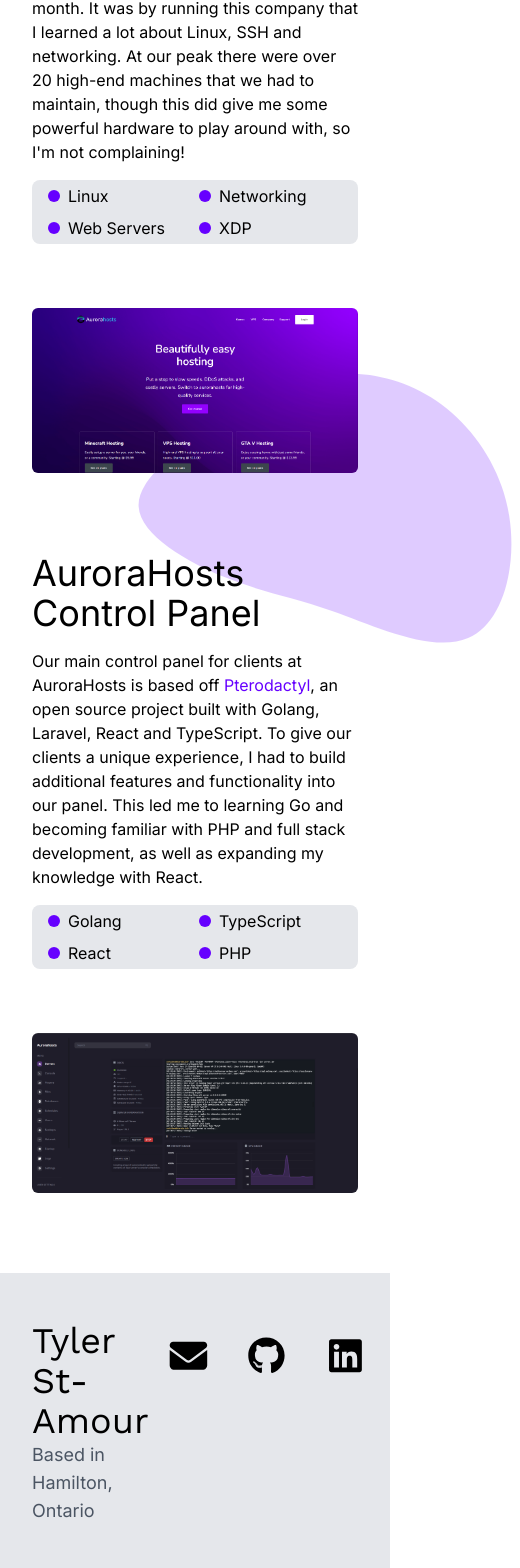
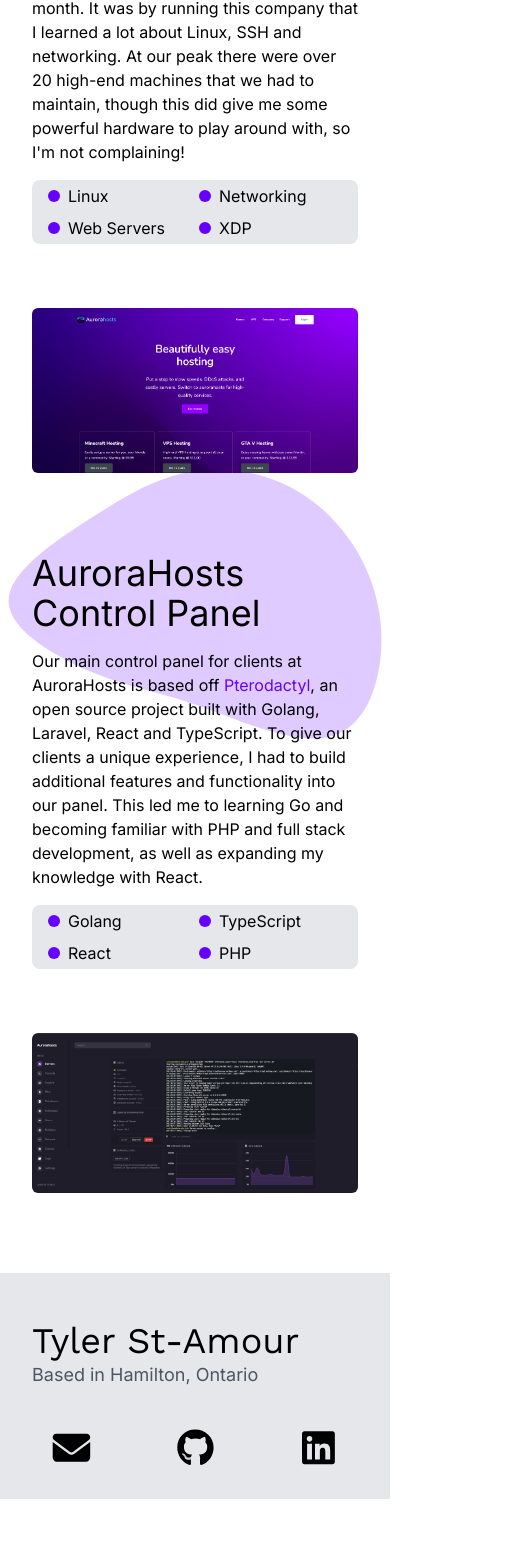
Before and after one commit to TylerStAmour/tyler.st, a React (Vite) app: page / in a window 390 px wide. Shown: the part 1801-3369 px from the top of the page, 520 px wide, since content can reach past the window. After the commit the page ends 3300 px from the top, so only its background shows below. Built offline with nearby package versions, Linux system fonts and the light colour scheme.

Commit message:
Improved responsiveness on mobile

```diff
--- a/src/components/sections/Footer.tsx
+++ b/src/components/sections/Footer.tsx
@@ -10,10 +10,10 @@
     const [hoverMail, setHoverMail] = useState(false)
 
     return (
-        <div className={"flex justify-between bg-gray-200 pt-12 pb-12 pl-8 pr-8 sm:pl-32 sm:pr-32"}>
-            <div className={"flex flex-col items-start"}>
-                <p className={"text-4xl font-title"}>Tyler St-Amour</p>
-                <p className={"text-lg text-gray-600"}>Based in Hamilton, Ontario</p>
+        <div className={"flex flex-col md:justify-between bg-gray-200 pt-12 pb-4 sm:pb-12 pl-8 pr-8 sm:pl-32 sm:pr-32"}>
+            <div className={"flex flex-col items-start mb-6"}>
+                <p className={"text-4xl 2xl:text-6xl font-title"}>Tyler St-Amour</p>
+                <p className={"text-lg  2xl:text-2xl text-gray-600"}>Based in Hamilton, Ontario</p>
             </div>
             <div className={"flex flex-row p-4 gap-8 justify-between text-3xl text-gray-600"}>
                 <a href={"mailto:tylerstamour1@gmail.com"}
--- a/src/components/sections/Projects.tsx
+++ b/src/components/sections/Projects.tsx
@@ -37,7 +37,7 @@
             </div>
             <img className={"rounded-md"} src={"/illustrations/aurora.png"}/>
         </div>
-        <img src={"/svg/blob-2.svg"} className={"absolute left-1/3 -mt-52 opacity-20 select-none"} style={{ zIndex: - 1 }}/>
+        <img src={"/svg/blob-2.svg"} className={"absolute left-0 sm:left-1/3 -mt-28 sm:-mt-52 opacity-20 select-none"} style={{ zIndex: - 1 }}/>
         <div className={"flex flex-col-reverse sm:grid sm:grid-cols-2 mt-20 gap-16 2xl:gap-48 mb-12"}>
             <img className={"rounded-md"} src={"/illustrations/panel.png"}/>
             <div className={"flex flex-col grow justify-between"}>
--- a/src/pages/Home.tsx
+++ b/src/pages/Home.tsx
@@ -22,7 +22,7 @@
                 </div>
             </div>
             <div className={"mt-24 sm:mt-48"}>
-                <img src={"/svg/blob.svg"} className={"absolute left-[10%] select-none -mt-52 opacity-10"} style={{ zIndex: - 1 }}/>
+                <img src={"/svg/blob.svg"} className={"absolute left-0 sm:left-[10%] select-none -mt-52 opacity-10"} style={{ zIndex: - 1 }}/>
                 <p className={"text-4xl mb-4 font-title"}>Where I started...</p>
                 <About/>
             </div>
```
